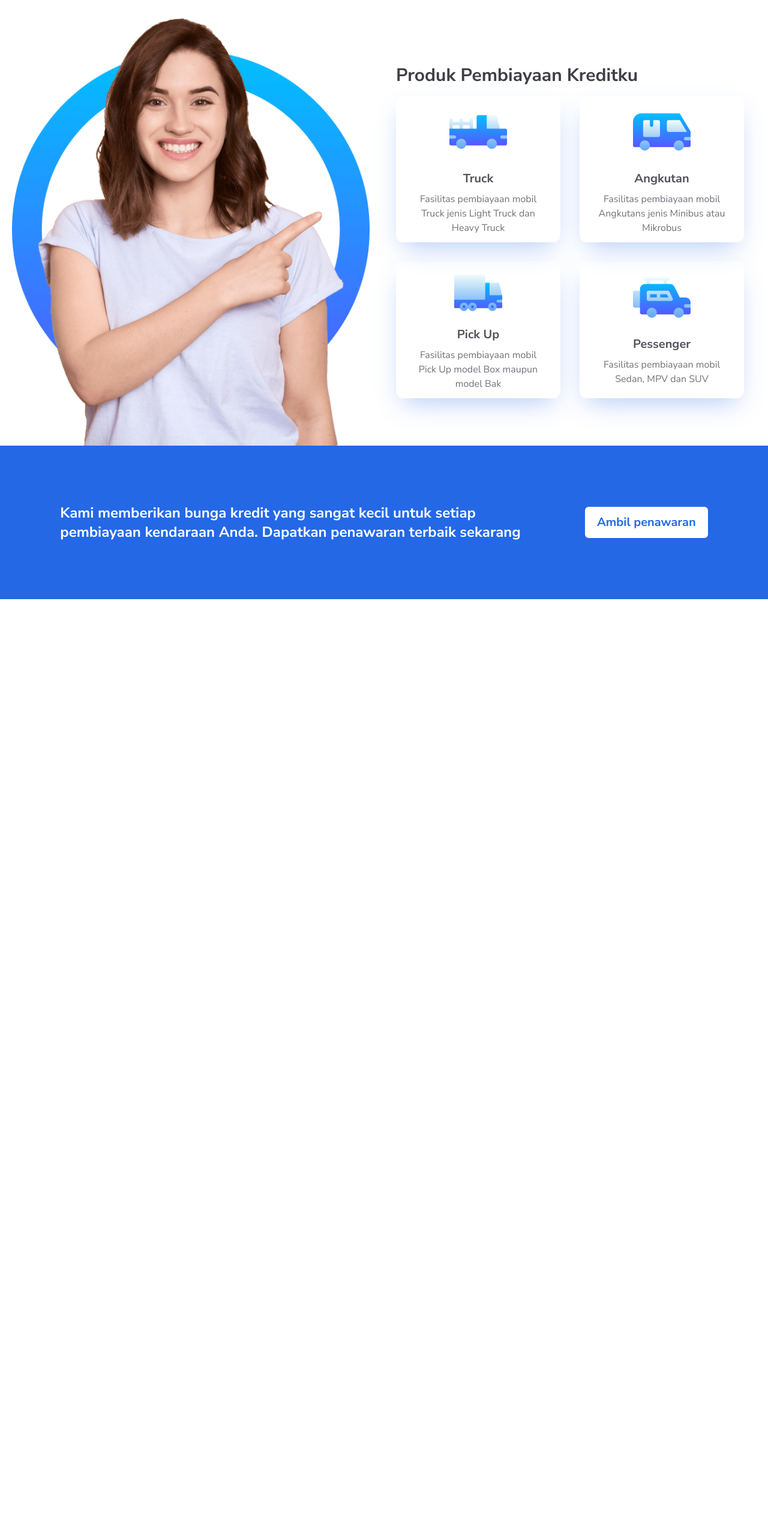
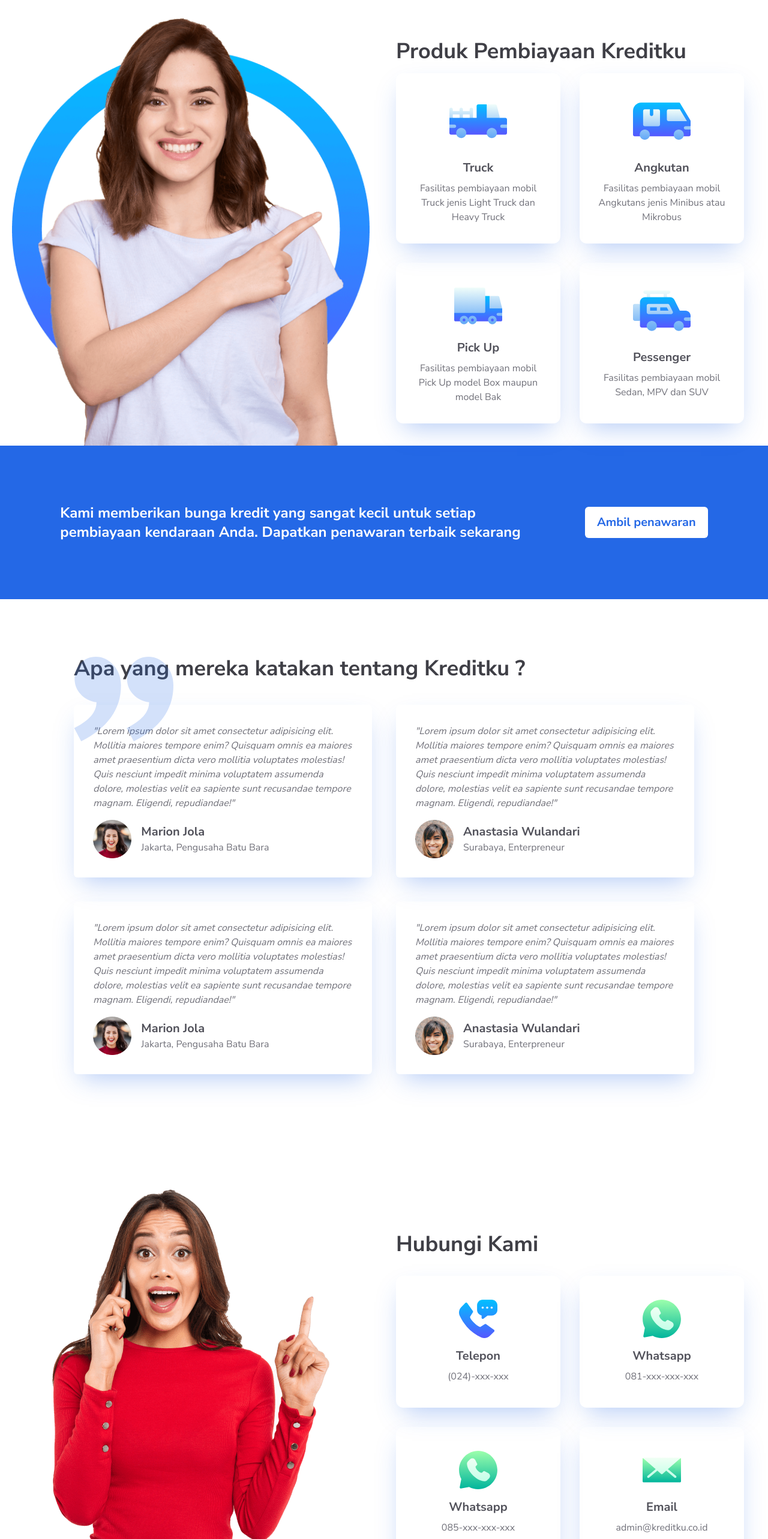
Before and after one commit to rezakurniawan17/kreditku, a Vue app: page / in a window 1280 px wide. Shown: the part 1037-3603 px from the top of the page at 60% size. Before the commit the page ends 2036 px from the top, so only its background shows below. Built offline with nearby package versions, Linux system fonts and the light colour scheme; what tailwindcss-debug-screens would draw is missing.

Commit message:
prototype kreditku (not perfect but so far so good)

```diff
--- a/src/App.vue
+++ b/src/App.vue
@@ -5,6 +5,9 @@
     <features-app></features-app>
     <product-app></product-app>
     <join-app></join-app>
+    <review-app></review-app>
+    <contact-app></contact-app>
+    <footer-app></footer-app>
   </div>
 </template>
 
@@ -14,9 +17,12 @@
 import FeaturesApp from './components/FeaturesApp.vue'
 import ProductApp from './components/ProductApp.vue'
 import JoinApp from './components/JoinApp.vue'
+import ReviewApp from './components/ReviewApp.vue'
+import ContactApp from './components/ContactApp.vue'
+import FooterApp from './components/FooterApp.vue'
 export default {
   components: {
-    NavbarApp, HeroApp, FeaturesApp, ProductApp, JoinApp
+    NavbarApp, HeroApp, FeaturesApp, ProductApp, JoinApp, ReviewApp, ContactApp, FooterApp
   }
 }
 
--- /dev/null
+++ b/src/components/ContactApp.vue
@@ -0,0 +1,36 @@
+<template>
+  <section id="contact-app">
+    <div class="container px-5 pt-24 pb-24 mx-auto lg:pb-0">
+      <div class="flex flex-col items-center lg:flex-row">
+        <div class="relative justify-center hidden w-6/12 pr-6 lg:bottom-0 xl:bottom-0 lg:inline-flex">
+          <img src="../assets/img/contact-img.png" alt="">
+        </div>
+        <div class="w-full p-2 lg:p-5 lg:w-6/12">
+          <h5 class="mb-8 text-3xl font-bold text-center lg:text-4xl lg:text-left text-heading">Hubungi Kami</h5>
+          <div class="grid grid-cols-1 gap-8 lg:gap-6 xl:gap-8 md:grid-cols-2">
+            <div class="w-10/12 h-auto px-6 py-8 mx-auto text-center sm:w-8/12 md:w-11/12 lg:w-full lg:px-4 xl:px-6 lg:py-10 rounded-xl shadow-primary">
+              <img class="items-center inline-block w-16 xl:w-18 lg:w-16" src="../assets/img/phone-call.svg" alt="">
+              <h6 class="mt-4 text-xl font-bold text-title">Telepon</h6>
+              <p class="mt-2 text-captions">(024)-xxx-xxx</p>
+            </div>
+            <div class="w-10/12 h-auto px-6 py-8 mx-auto text-center sm:w-8/12 md:w-11/12 lg:w-full lg:px-4 xl:px-6 lg:py-10 shadow-primary rounded-xl">
+              <img class="items-center inline-block w-16 xl:w-18 lg:w-16" src="../assets/img/whatsapp.svg" alt="">
+              <h6 class="mt-4 text-xl font-bold text-title">Whatsapp</h6>
+              <p class="mt-2 text-captions">081-xxx-xxx-xxx</p>
+            </div>
+             <div class="w-10/12 h-auto px-6 py-8 mx-auto text-center sm:w-8/12 md:w-11/12 lg:w-full lg:px-4 xl:px-6 lg:py-10 shadow-primary rounded-xl">
+              <img class="items-center inline-block w-16 xl:w-18 lg:w-16" src="../assets/img/whatsapp.svg" alt="">
+              <h6 class="mt-4 text-xl font-bold text-title">Whatsapp</h6>
+              <p class="mt-2 text-captions">085-xxx-xxx-xxx</p>
+            </div>
+            <div class="w-10/12 h-auto px-6 py-8 mx-auto text-center sm:w-8/12 md:w-11/12 lg:w-full lg:px-4 xl:px-6 lg:py-10 shadow-primary rounded-xl">
+              <img class="items-center inline-block w-16 xl:w-18 lg:w-16" src="../assets/img/email.svg" alt="">
+              <h6 class="mt-4 text-xl font-bold text-title">Email</h6>
+              <p class="mt-2 text-captions">admin@kreditku.co.id</p>
+            </div>
+          </div>
+        </div>
+      </div>
+    </div>
+  </section>
+</template>
--- /dev/null
+++ b/src/components/FooterApp.vue
@@ -0,0 +1,19 @@
+<template>
+  <section id="footer-app" class="bg-primary">
+    <footer class="container px-5 py-12 mx-auto">
+      <div class="text-center">
+        <!-- Titile -->
+        <h3 class="mb-4 text-4xl font-extrabold text-white">Kreditku</h3>
+        <div class="mb-4 space-x-6 text-lg text-white md:space-x-10">
+          <a href="#" class="hover:text-gray-200">Beranda</a>
+          <a href="#" class="hover:text-gray-200">Produk</a>
+          <a href="#" class="hover:text-gray-200">Layanan</a>
+          <a href="#" class="hover:text-gray-200">Berita</a>
+          <a href="#" class="hover:text-gray-200">Kontak</a>
+        </div>
+        <hr class="w-full mx-auto mb-4 border border-white md:w-10/12">
+        <p class="text-white">@2020 Kreditku. All right reserved</p>
+      </div>
+    </footer>
+  </section>
+</template>
--- a/src/components/ProductApp.vue
+++ b/src/components/ProductApp.vue
@@ -2,28 +2,28 @@
   <section id="product-app">
     <div class="container px-5 pt-24 mx-auto">
       <div class="flex flex-col items-center lg:flex-row">
-        <div class="relative justify-center hidden w-6/12 pr-6 lg:bottom-0 xl:bottom-0 lg:inline-flex">
+        <div class="relative justify-center hidden w-6/12 pr-6 lg:bottom-[-20px] xl:bottom-0 lg:inline-flex">
           <img src="../assets/img/product.png" alt="">
         </div>
         <div class="w-full p-2 lg:p-5 lg:w-6/12">
-          <h5 class="mb-4 text-3xl font-bold text-center lg:text-3xl lg:text-left text-heading">Produk Pembiayaan Kreditku</h5>
+          <h5 class="mb-4 text-3xl font-bold text-center lg:text-4xl lg:text-left text-heading">Produk Pembiayaan Kreditku</h5>
           <div class="grid grid-cols-1 gap-8 lg:gap-6 xl:gap-8 md:grid-cols-2">
-            <div class="w-11/12 h-auto px-6 py-8 mx-auto text-center lg:w-full lg:px-4 xl:px-6 lg:py-3 rounded-xl shadow-primary">
+            <div class="w-10/12 h-auto px-6 py-8 mx-auto text-center sm:w-9/12 md:w-11/12 lg:w-full lg:px-4 xl:px-6 lg:py-8 rounded-xl shadow-primary">
               <img class="items-center inline-block xl:w-24 lg:w-16" src="../assets/img/truck.svg" alt="">
               <h6 class="mt-4 text-xl font-bold text-title">Truck</h6>
               <p class="mt-2 text-captions">Fasilitas pembiayaan mobil Truck jenis Light Truck dan Heavy Truck</p>
             </div>
-            <div class="w-11/12 h-auto px-6 py-8 mx-auto text-center lg:w-full lg:px-4 xl:px-6 lg:py-3 shadow-primary rounded-xl">
+            <div class="w-10/12 h-auto px-6 py-8 mx-auto text-center sm:w-9/12 md:w-11/12 lg:w-full lg:px-4 xl:px-6 lg:py-8 shadow-primary rounded-xl">
               <img class="items-center inline-block xl:w-24 lg:w-16" src="../assets/img/delivery-van.svg" alt="">
               <h6 class="mt-4 text-xl font-bold text-title">Angkutan</h6>
               <p class="mt-2 text-captions">Fasilitas pembiayaan mobil Angkutans jenis Minibus atau Mikrobus</p>
             </div>
-             <div class="w-11/12 h-auto px-6 py-8 mx-auto text-center lg:w-full lg:px-4 xl:px-6 lg:py-3 shadow-primary rounded-xl">
+             <div class="w-10/12 h-auto px-6 py-8 mx-auto text-center sm:w-9/12 md:w-11/12 lg:w-full lg:px-4 xl:px-6 lg:py-8 shadow-primary rounded-xl">
               <img class="items-center inline-block xl:w-24lg:w-16" src="../assets/img/delivery-truck.svg" alt="">
               <h6 class="mt-4 text-xl font-bold text-title">Pick Up</h6>
               <p class="mt-2 text-captions">Fasilitas pembiayaan mobil Pick Up model Box maupun model Bak</p>
             </div>
-            <div class="w-11/12 h-auto px-6 py-8 mx-auto text-center lg:w-full lg:px-4 xl:px-6 lg:py-3 shadow-primary rounded-xl">
+            <div class="w-10/12 h-auto px-6 py-8 mx-auto text-center sm:w-9/12 md:w-11/12 lg:w-full lg:px-4 xl:px-6 lg:py-8 shadow-primary rounded-xl">
               <img class="items-center inline-block xl:w-24 lg:w-16" src="../assets/img/jeep.svg" alt="">
               <h6 class="mt-4 text-xl font-bold text-title">Pessenger</h6>
               <p class="mt-2 text-captions">Fasilitas pembiayaan mobil Sedan, MPV dan SUV</p>
--- /dev/null
+++ b/src/components/ReviewApp.vue
@@ -0,0 +1,56 @@
+<template>
+  <section id="review-app">
+    <div class="container px-5 py-24 mx-auto">
+      <!-- Title -->
+      <div class="relative w-10/12 mx-auto mb-10">
+        <h3 class="text-4xl font-bold text-center lg:text-left text-heading">
+          Apa yang mereka katakan tentang Kreditku ?
+        </h3>
+        <img class="absolute top-0 right-[-50px] z-[-99]" src="../assets/img/quote-mark.svg" alt="">
+      </div>
+      <!-- Review -->
+      <div class="grid w-10/12 grid-cols-1 mx-auto gap-14 lg:gap-10 lg:grid-cols-2">
+        <div class="px-8 py-8 rounded-md w-12/12 lg:w-full shadow-primary">
+          <p class="italic text-captions">"Lorem ipsum dolor sit amet consectetur adipisicing elit. Mollitia maiores tempore enim? Quisquam omnis ea maiores amet praesentium dicta vero mollitia voluptates molestias! Quis nesciunt impedit minima voluptatem assumenda dolore, molestias velit ea sapiente sunt recusandae tempore magnam. Eligendi, repudiandae!"</p>
+          <div class="flex items-center mt-4">
+            <img class="w-16" src="../assets/img/review1.png" alt="Review Image 1">
+            <div class="ml-4">
+              <p class="text-xl font-bold text-title">Marion Jola</p>
+              <p class="text-captions">Jakarta, Pengusaha Batu Bara</p>
+            </div>
+          </div>
+        </div>
+        <div class="px-8 py-8 rounded-md w-12/12 lg:mt-0 lg:w-full shadow-primary">
+          <p class="italic text-captions">"Lorem ipsum dolor sit amet consectetur adipisicing elit. Mollitia maiores tempore enim? Quisquam omnis ea maiores amet praesentium dicta vero mollitia voluptates molestias! Quis nesciunt impedit minima voluptatem assumenda dolore, molestias velit ea sapiente sunt recusandae tempore magnam. Eligendi, repudiandae!"</p>
+          <div class="flex items-center mt-4">
+            <img class="w-16" src="../assets/img/review2.png" alt="Review Image 1">
+            <div class="ml-4">
+              <p class="text-xl font-bold text-title">Anastasia Wulandari</p>
+              <p class="text-captions">Surabaya, Enterpreneur</p>
+            </div>
+          </div>
+        </div>
+        <div class="px-8 py-8 rounded-md w-12/12 lg:w-full shadow-primary">
+          <p class="italic text-captions">"Lorem ipsum dolor sit amet consectetur adipisicing elit. Mollitia maiores tempore enim? Quisquam omnis ea maiores amet praesentium dicta vero mollitia voluptates molestias! Quis nesciunt impedit minima voluptatem assumenda dolore, molestias velit ea sapiente sunt recusandae tempore magnam. Eligendi, repudiandae!"</p>
+          <div class="flex items-center mt-4">
+            <img class="w-16" src="../assets/img/review1.png" alt="Review Image 1">
+            <div class="ml-4">
+              <p class="text-xl font-bold text-title">Marion Jola</p>
+              <p class="text-captions">Jakarta, Pengusaha Batu Bara</p>
+            </div>
+          </div>
+        </div>
+        <div class="px-8 py-8 rounded-md w-12/12 lg:mt-0 lg:w-full shadow-primary">
+          <p class="italic text-captions">"Lorem ipsum dolor sit amet consectetur adipisicing elit. Mollitia maiores tempore enim? Quisquam omnis ea maiores amet praesentium dicta vero mollitia voluptates molestias! Quis nesciunt impedit minima voluptatem assumenda dolore, molestias velit ea sapiente sunt recusandae tempore magnam. Eligendi, repudiandae!"</p>
+          <div class="flex items-center mt-4">
+            <img class="w-16" src="../assets/img/review2.png" alt="Review Image 1">
+            <div class="ml-4">
+              <p class="text-xl font-bold text-title">Anastasia Wulandari</p>
+              <p class="text-captions">Surabaya, Enterpreneur</p>
+            </div>
+          </div>
+        </div>
+      </div>
+    </div>
+  </section>
+</template>
```
Also changed, not shown: src/assets/img/review1.png (added), src/assets/img/review2.png (added).
